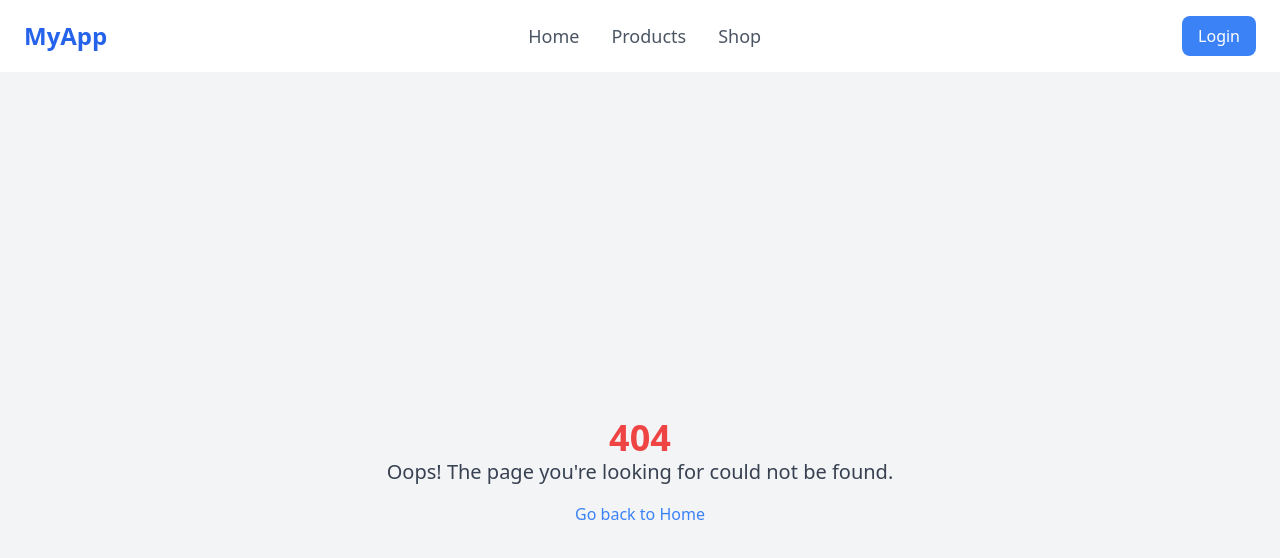
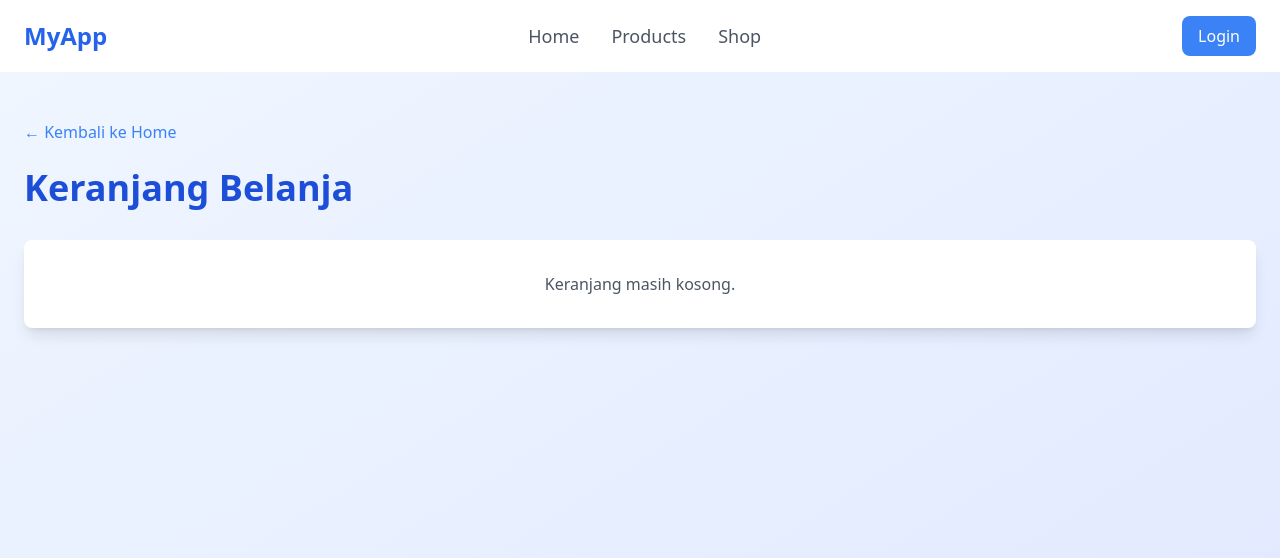
Before and after one commit to egadestaviano/Next-Js-Basic, a Next.js app: page /cart in a window 1280 px wide. Before the commit this address had no page. Shown: the top 558 px of the page. Built offline with nearby package versions, Linux system fonts and the light colour scheme.

Commit message:
Add Cart

```diff
--- /dev/null
+++ b/src/pages/cart.tsx
@@ -0,0 +1,58 @@
+import { useEffect, useState } from "react";
+import Link from "next/link";
+
+const CartPage = () => {
+  const [cart, setCart] = useState<any[]>([]);
+
+  useEffect(() => {
+    if (typeof window !== "undefined") {
+      const stored = JSON.parse(localStorage.getItem("cart") || "[]");
+      setCart(stored);
+    }
+    const handleStorage = () => {
+      const stored = JSON.parse(localStorage.getItem("cart") || "[]");
+      setCart(stored);
+    };
+    window.addEventListener("storage", handleStorage);
+    return () => window.removeEventListener("storage", handleStorage);
+  }, []);
+
+  const handleRemove = (id: string | number) => {
+    const newCart = cart.filter((item) => item.id !== id);
+    setCart(newCart);
+    localStorage.setItem("cart", JSON.stringify(newCart));
+    window.dispatchEvent(new Event("storage"));
+  };
+
+  return (
+    <div className="min-h-screen bg-gradient-to-br from-blue-50 to-indigo-100">
+      <div className="container mx-auto px-6 py-12">
+        <div className="mb-6">
+          <Link href="/" className="text-blue-500 hover:text-blue-700">
+            ← Kembali ke Home
+          </Link>
+        </div>
+        <h1 className="text-4xl font-bold mb-8 text-blue-700">Keranjang Belanja</h1>
+        {cart.length === 0 ? (
+          <div className="bg-white rounded-lg shadow-lg p-8 text-center">
+            <p className="text-gray-600">Keranjang masih kosong.</p>
+          </div>
+        ) : (
+          <div className="grid grid-cols-1 md:grid-cols-2 lg:grid-cols-3 gap-8">
+            {cart.map((item) => (
+              <div key={item.id} className="bg-white rounded-lg shadow-lg p-6 hover:shadow-xl transition-shadow">
+                <h2 className="text-2xl font-semibold mb-2 text-blue-600">{item.name}</h2>
+                <p className="text-lg font-bold text-blue-600 mb-4">{item.price}</p>
+                <button onClick={() => handleRemove(item.id)} className="bg-red-500 text-white px-4 py-2 rounded hover:bg-red-600">
+                  Hapus
+                </button>
+              </div>
+            ))}
+          </div>
+        )}
+      </div>
+    </div>
+  );
+};
+
+export default CartPage;
```
